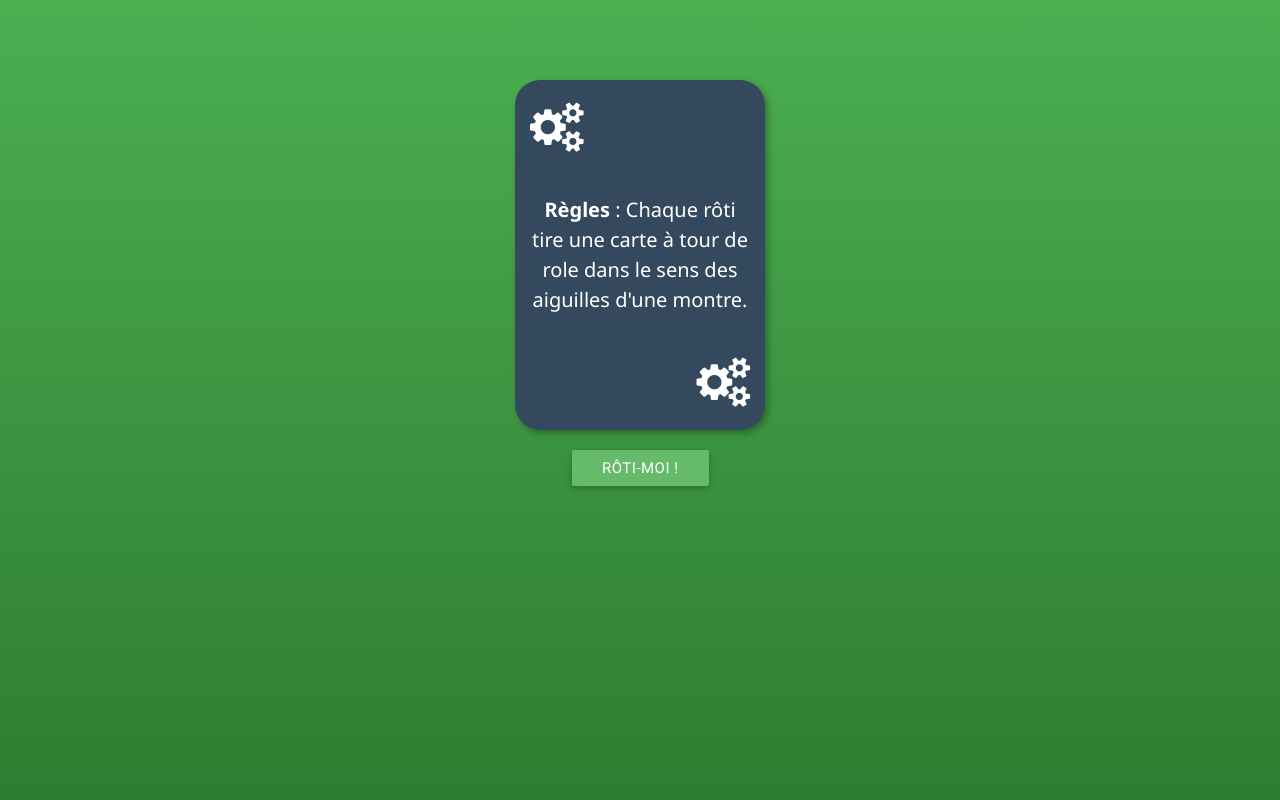
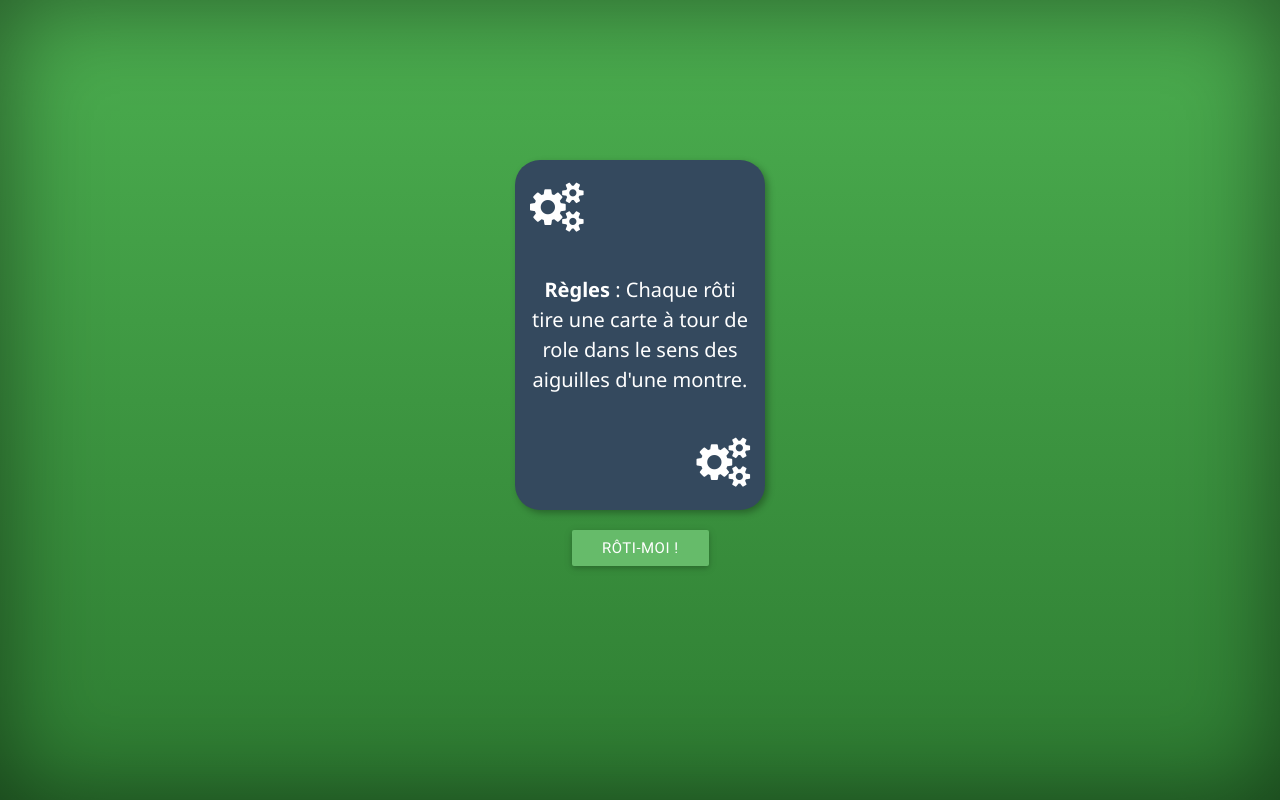
Before and after one commit to MathisHammel/RotINSA, a plain HTML site: page roti.html in a window 1280 px wide. Drawn offline with nearby package versions, Linux system fonts and the light colour scheme.

Commit message:
Quelques modifs du css

```diff
--- a/roti.css
+++ b/roti.css
@@ -7,6 +7,14 @@ body {
   background: -moz-linear-gradient(#4caf50, #2e7d32); /* For Firefox 3.6 to 15 */
   background: linear-gradient(#4caf50, #2e7d32); /* Standard syntax */
   height: 100vh;
+}
+.vignette {
+  position: fixed;
+  top: 0;
+  left: 0;
+  width: 100%;
+  height: 100%;
+  box-shadow: 0 0 100px rgba(0,0,0,0.5) inset;
 }
 
 .card {
@@ -29,7 +37,7 @@ body {
 }
 
 .container {
-  padding-top: 10vh;
+  padding-top: 20vh;
 }
 
 .center-item {
--- a/roti.html
+++ b/roti.html
@@ -50,6 +50,7 @@
 </head>
 
 <body>
+	<div class="vignette"></div>
 
 	<script type="text/javascript" src="https://code.jquery.com/jquery-2.1.1.min.js"></script>
 	<script type="text/javascript" src="materialize/js/materialize.min.js"></script>
```
